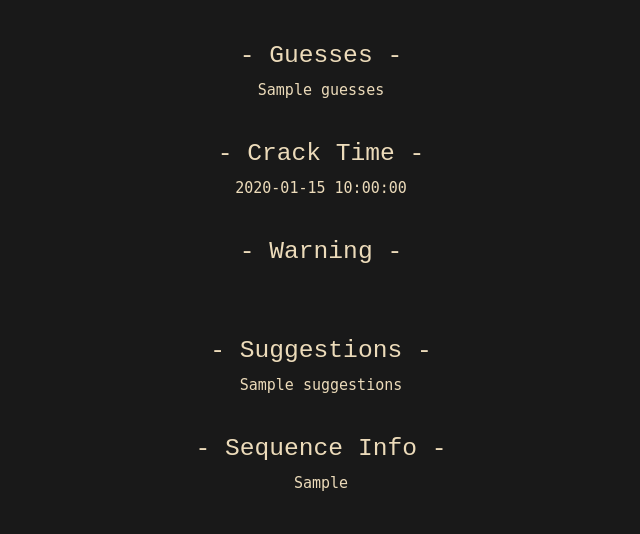
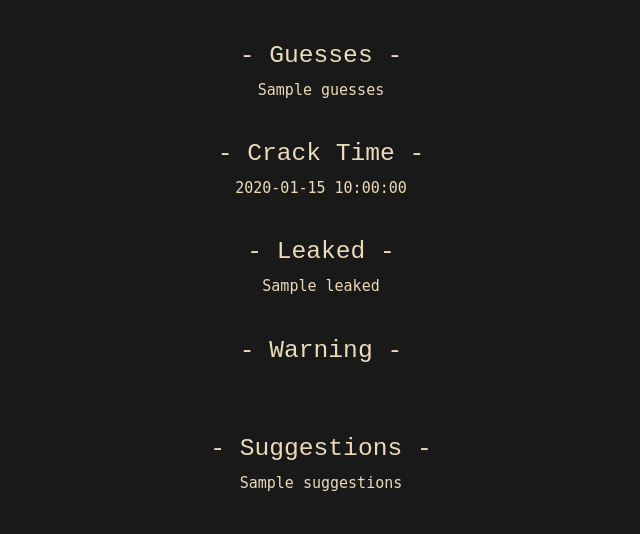
Before and after one commit to hirusha-adi/Password-Check, a Flask app: template pwdcheck/templates/index.html in a window 1280 px wide. Shown: the part 581-1115 px from the top of the page, without its empty margins (319-959 px from the left). Before the commit the page ends 1072 px from the top, so only its background shows below. Run offline with Flask 2, Linux system fonts and the light colour scheme; the template is opened without the code that fills it: most values are stand-ins (such as "Sample title", 1, 10 or a date in 2020); parts of the project's set-up code (start-up, migrations or seed data) failed here and were passed over.

Commit message:
display if the password is found in the local pwd list

```diff
--- a/pwdcheck/templates/index.html
+++ b/pwdcheck/templates/index.html
@@ -156,6 +156,13 @@
 <pre>
 {{ crack_time }}
 </pre>
+{% if not(leaked == "-") %}
+<br>
+<h5>- Leaked -</h5>
+<pre>
+{{ leaked }}
+</pre>
+{% endif %}
 {% if not(warning == "-") %}
 <br>
 <h5>- Warning -</h5>
```
